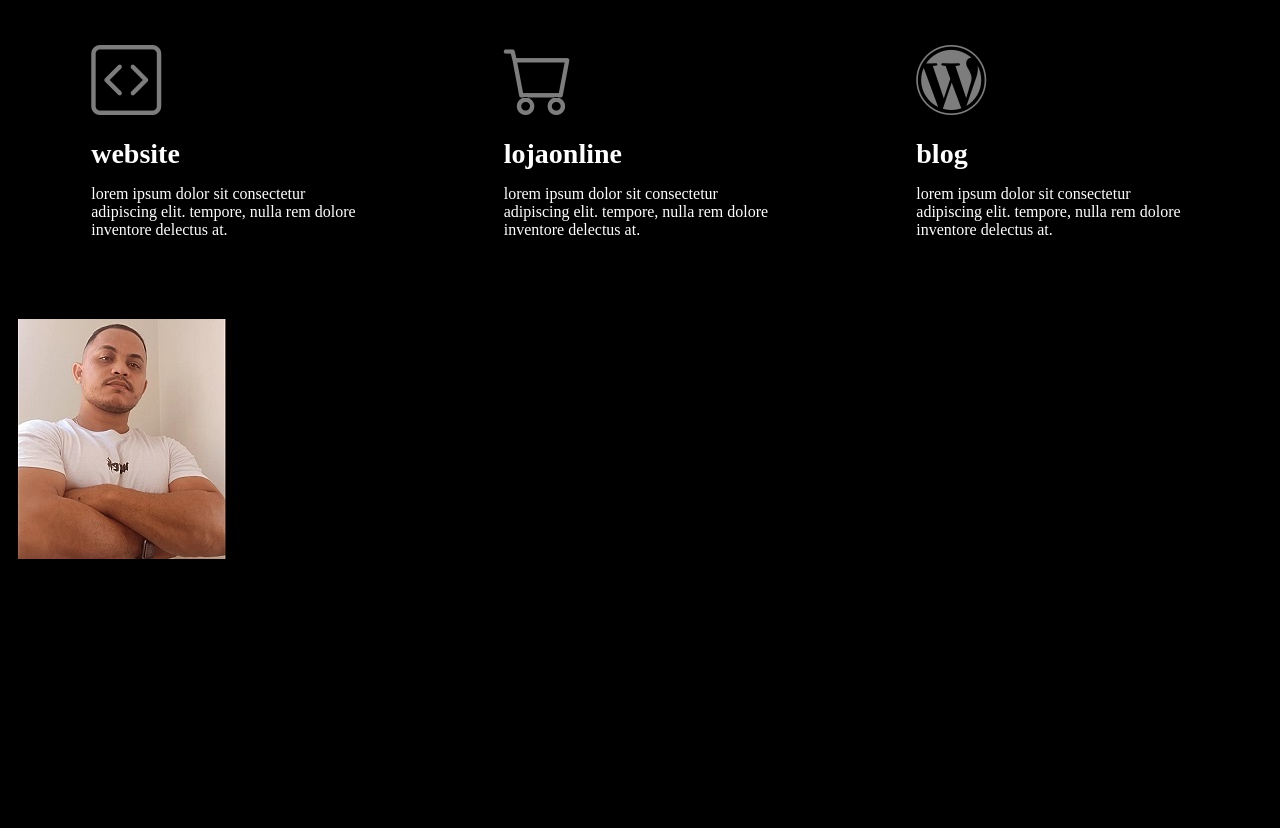
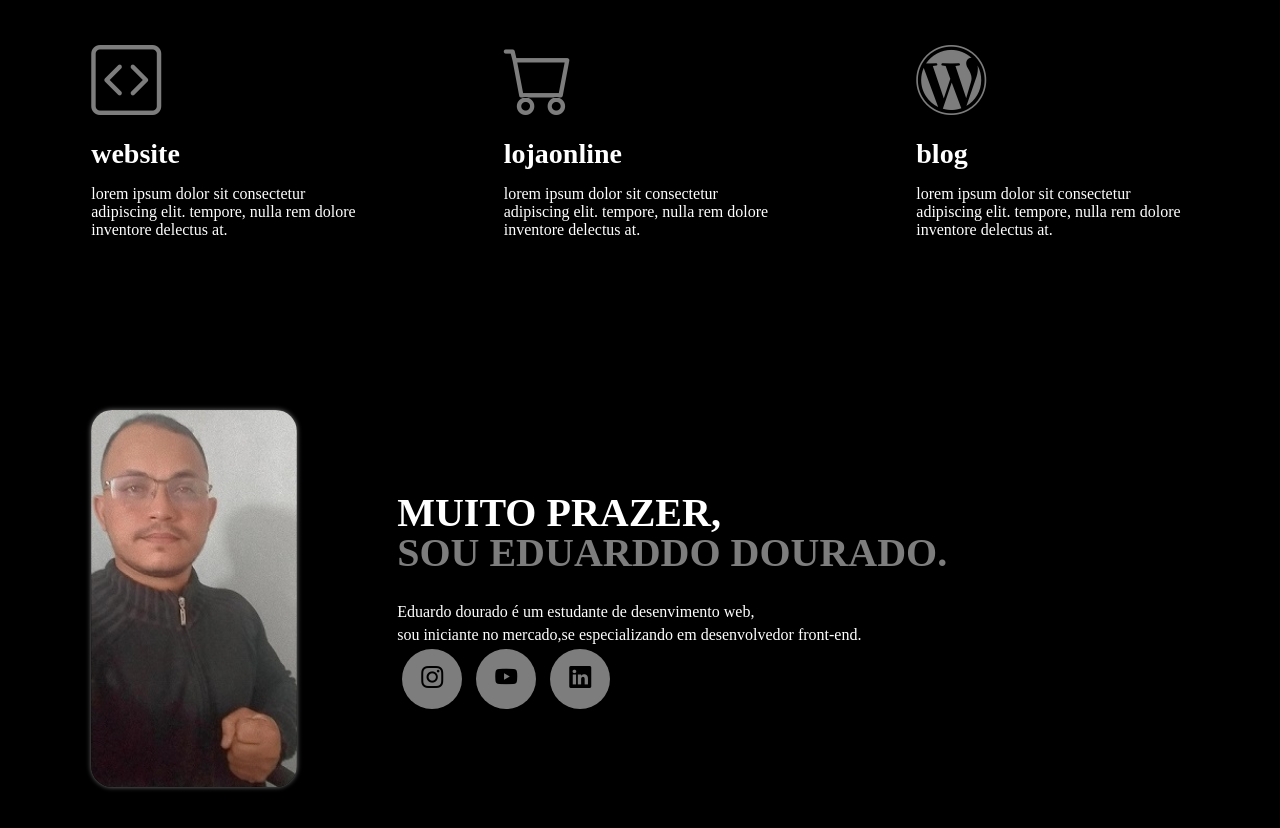
Before and after one commit to douradosD/HTML-CSS, a plain HTML site: page index.html in a window 1280 px wide. Shown: the part 930-1758 px from the top of the page. Before the commit the page ends 1493 px from the top, so only its background shows below. Drawn offline with nearby package versions, Linux system fonts and the light colour scheme.

Commit message:
atualizar

```diff
--- a/css/style.css
+++ b/css/style.css
@@ -44,6 +44,11 @@ h2.titulo span{
   color: grey;
 }
 
+button:hover{
+  box-shadow: 0px 0px 8px #1a1818;
+  transform: scale(1.05);
+}
+
 /*ESTILO DO CABEÇALHO*/
 header{
   padding: 40px 4%;
@@ -78,10 +83,6 @@ header nav ul li{
   padding: 40px;
 }
 
-.btn-contato button:hover{
-  box-shadow: 0px 0px 8px #1a1818;
-  transform: scale(1.05);
-}
 
 /* ESTILO DO TOPO DI SITE */
 
@@ -156,3 +157,57 @@ section.especialidades .flex{
     font-size: 28px;
     margin: 15px 0;
 }
+
+/* ESTILO DO SOBRE */
+
+.sobre .interface img{
+  border-radius: 20px;
+  margin: 20px  45px 20px;
+}
+
+.sobre .interface img{
+  transform: scale(1.05);
+   box-shadow: 0 0 5px #ffffff79;
+}
+
+section.sobre{
+   padding: 80px 4%;
+
+}
+
+section.sobre .flex{
+  align-items: center;
+  gap: 60px;
+}
+
+.sobre .txt-sobre{
+  color: #fff;
+}
+
+.sobre .txt-sobre h2{
+  font-size: 40px;
+  line-height: 40px;
+  margin-bottom: 30px;
+}
+
+.sobre .txt-sobre h2 span{
+  color: #7d7d7d;
+  display: block;
+}
+
+.sobre .txt-sobre p{
+  margin: 5px 0;
+  text-align: justify;
+}
+
+.sobre .txt-sobre .btn-social button{
+  width: 60px;
+  height: 60px;
+  border-radius: 50%;
+  border: none;
+  background-color: #7d7d7d;
+  font-size: 22px;
+  cursor: pointer;
+  margin: 0 5px;
+  transition: .2s;
+}
--- a/index.html
+++ b/index.html
@@ -84,7 +84,7 @@
                     <i class="bi bi-wordpress"></i>
                       <h3>blog</h3>
                       <p>lorem ipsum dolor sit consectetur adipiscing elit. tempore, nulla rem dolore
-                        inventore delectus at.</p>
+                            inventore delectus at.</p>
                  </div><!--especialidades-box-->
         </div><!--flex-->
         </div><!--interface-->
@@ -94,16 +94,19 @@
                <div class="interface">
                    <div class="flex">
                     <div class="img-sobre">
-                        <img src="images/pessoa.jpeg" alt="">
+                        <img src="images/foto.jpeg" alt="">
                     </div><!--img-sobre-->
 
                     <div class="txt-sobre">
                          <h2>MUITO PRAZER, <span>SOU EDUARDDO DOURADO.</span></h2>
-                         <P>Eduardo dourado é um estudante de desenvimento web ,
-                            sou iniciante no mercado,se especializando
-                            em desenvolvedor front-end.
-                         </P>
-                         <P> </P>
+                         <P>Eduardo dourado é um estudante de desenvimento web,
+                         <P>sou iniciante no mercado,se especializando
+                            em desenvolvedor front-end. </P>
+                         <div class="btn-social">
+                                <a href="#"><button><i class="bi bi-instagram"></i></button></a>
+                                <a href="#"><button><i class="bi bi-youtube"></i></button></a>
+                                <a href="#"><button><i class="bi bi-linkedin"></i></button></a>
+                         </div><!--btn-social-->
                     </div><!--txt-sobre-->
 
 
```
Also changed, not shown: images/foto.jpeg (added).
